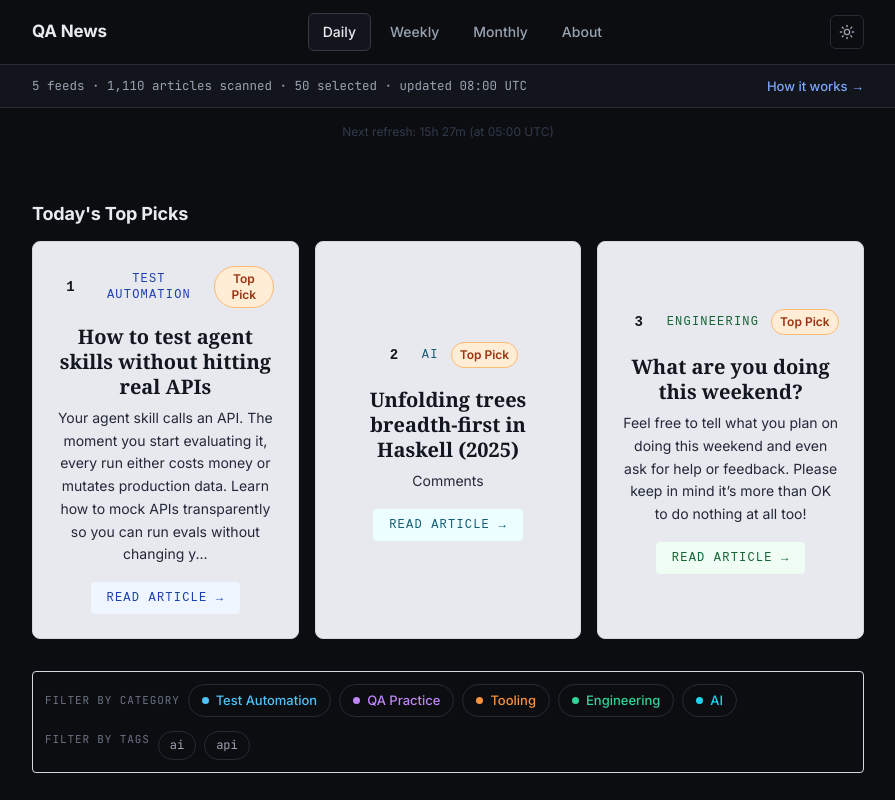
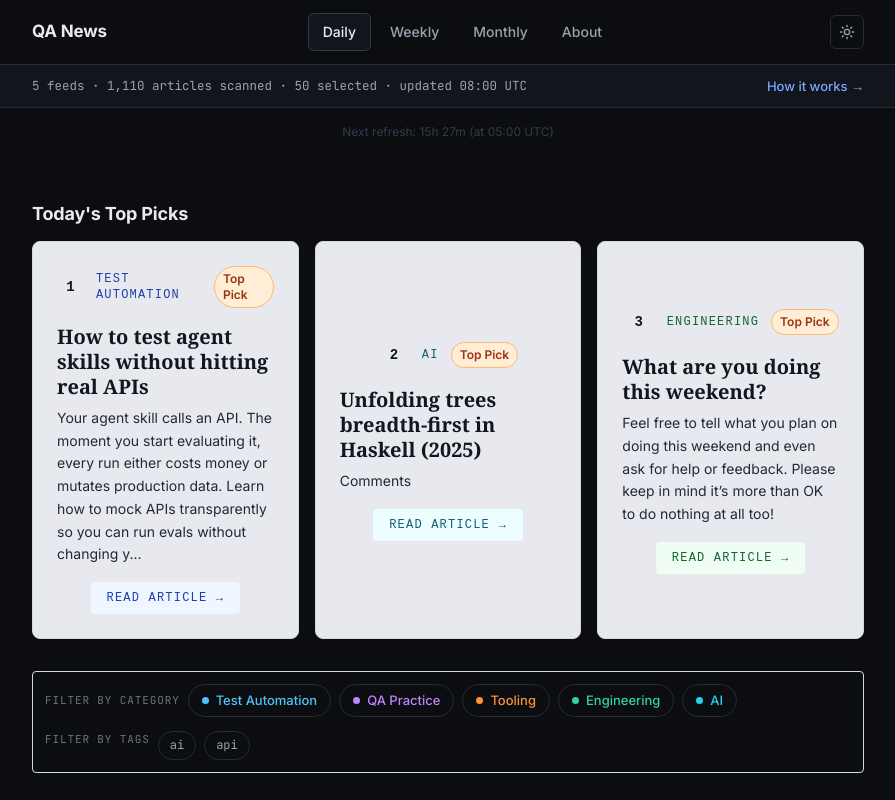
Before and after one commit to rciesielski3/qa-news, a Next.js app: page / in a window 1280 px wide. Shown: the top 800 px of the page, without its empty margins (192-1087 px from the left). Built offline with nearby package versions, Linux system fonts and the light colour scheme.

Commit message:
fix: align topcard content to left instead of center
Removed text-center classes and added w-full for left alignment.
Content now displays left-aligned within the card.

```diff
--- a/src/components/TopPickCard.tsx
+++ b/src/components/TopPickCard.tsx
@@ -10,7 +10,7 @@ export default function TopPickCard({ article, rank }: TopPickCardProps) {
   return (
     <div className="flex flex-col items-center justify-center rounded-lg border border-ink-200 bg-paper p-6 dark:bg-ink-800 dark:border-ink-600">
       {/* Header: rank, category, top pick badge */}
-      <div className="flex items-center justify-center gap-3 mb-4 text-center">
+      <div className="flex items-center justify-center gap-3 mb-4 w-full">
         <span className="flex h-8 w-8 items-center justify-center rounded-full bg-ink-100 font-mono text-sm font-bold text-ink-800 dark:bg-ink-600 dark:text-paper">
           {rank}
         </span>
@@ -23,20 +23,20 @@ export default function TopPickCard({ article, rank }: TopPickCardProps) {
       </div>
 
       {/* Title */}
-      <h3 className="font-serif text-xl font-semibold leading-tight text-ink-800 mb-2 dark:text-paper text-center">
+      <h3 className="font-serif text-xl font-semibold leading-tight text-ink-800 mb-2 dark:text-paper w-full">
         {article.title}
       </h3>
 
       {/* Subtitle */}
       {article.subtitle && (
-        <p className="text-sm text-ink-600 mb-3 dark:text-paper-muted text-center">
+        <p className="text-sm text-ink-600 mb-3 dark:text-paper-muted w-full">
           {article.subtitle}
         </p>
       )}
 
       {/* Summary */}
       {article.summary && (
-        <p className="text-sm leading-relaxed text-ink-600 mb-4 dark:text-paper-muted text-center">
+        <p className="text-sm leading-relaxed text-ink-600 mb-4 dark:text-paper-muted w-full">
           {article.summary}
         </p>
       )}
```
